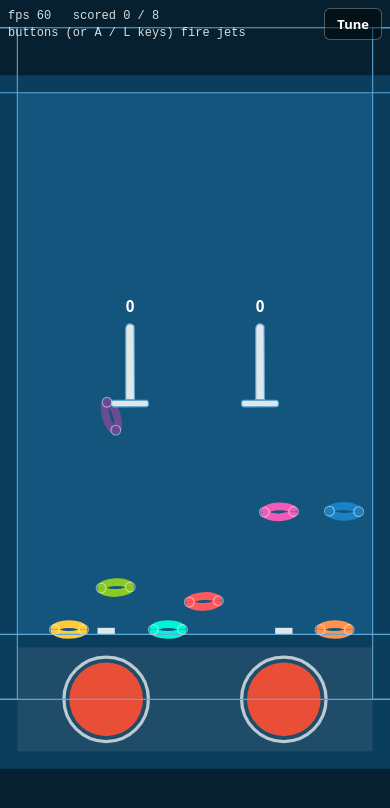
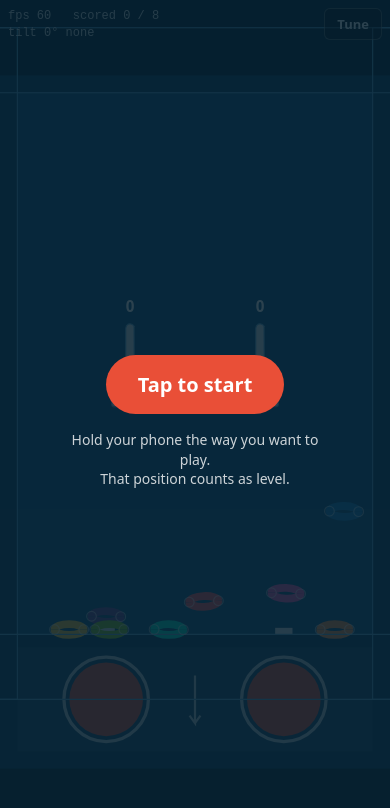
Before and after one commit to naomishah99/waterful_Ring_Toss, a website built with Vite: page index.html in a window 390 px wide. Built offline with nearby package versions, Linux system fonts and the light colour scheme.

Commit message:
Step 5: tilt
- Tilt from the motion sensor's gravity reading, smoothed, measured
  relative to the position at start (works with flipped-sign sensors,
  any holding angle, and screen rotation); keeps last tilt if laid flat
- "Tap to start" screen that asks iPhone motion permission
- Arrow keys tilt on a laptop or if permission is denied
- Re-level button and tiltAmount slider in the tuning panel
- Tilt arrow drawn between the buttons
- Removed contact friction (rings, walls, pegs) so rings slide when tilted

Co-Authored-By: Claude Opus 5.5 <noreply@anthropic.com>

```diff
--- a/src/config.js
+++ b/src/config.js
@@ -66,6 +66,8 @@ export const WATER_DEFAULTS = {
   currentDecay: 0.025, // how quickly stirred-up water calms down
   currentSpread: 0.1, // how much moving water drags its neighbours along
   tumble: 0.02, // how much uneven currents spin a ring
+  // Tilt (Step 5)
+  tiltAmount: 1, // 1 = real tilt; higher exaggerates it, 0 turns it off
 };
 
 // Water jet nozzles on the tank floor, and the pump that drives each one.
--- a/src/debugRender.js
+++ b/src/debugRender.js
@@ -53,7 +53,11 @@ function drawRingBand(ctx, ring, half) {
   ctx.restore();
 }
 
-export function drawDebug(view, engine, { pegs = [], water = null, jets = [], buttons = [] } = {}) {
+export function drawDebug(
+  view,
+  engine,
+  { pegs = [], water = null, jets = [], buttons = [], down = { x: 0, y: 1 } } = {},
+) {
   const { ctx } = view;
   view.clear(COLORS.background); // letterbox bars
   view.applyTransform();
@@ -104,6 +108,25 @@ export function drawDebug(view, engine, { pegs = [], water = null, jets = [], bu
     ctx.stroke();
   }
 
+  // "Down" arrow in the middle of the controls area, showing current tilt
+  {
+    const cx = WORLD.width / 2;
+    const cy = CONTROLS_AREA.y + CONTROLS_AREA.height / 2;
+    const len = 22;
+    ctx.strokeStyle = COLORS.charge;
+    ctx.lineWidth = 2;
+    ctx.beginPath();
+    ctx.moveTo(cx - down.x * len, cy - down.y * len);
+    ctx.lineTo(cx + down.x * len, cy + down.y * len);
+    // arrowhead
+    const hx = cx + down.x * len;
+    const hy = cy + down.y * len;
+    ctx.lineTo(hx - down.x * 7 - down.y * 5, hy - down.y * 7 + down.x * 5);
+    ctx.moveTo(hx, hy);
+    ctx.lineTo(hx - down.x * 7 + down.y * 5, hy - down.y * 7 - down.x * 5);
+    ctx.stroke();
+  }
+
   // Nozzles on the tank floor
   ctx.fillStyle = COLORS.peg;
   for (const jet of jets) ctx.fillRect(jet.x - 8, TANK.y + TANK.height - 6, 16, 6);
--- a/src/main.js
+++ b/src/main.js
@@ -1,4 +1,4 @@
-// Step 4: buttons and water jets.
+// Step 5: tilt.
 import Matter from 'matter-js';
 import { RING } from './config.js';
 import { createView } from './view.js';
@@ -9,6 +9,8 @@ import { spawnRings } from './rings.js';
 import { createWater } from './water.js';
 import { createJets } from './jets.js';
 import { setupControls, buttonLayout } from './controls.js';
+import { createTilt } from './tilt.js';
+import { showStartScreen } from './startScreen.js';
 import { createPegs, updateScoring, totalScored, resetScoring } from './pegs.js';
 import { createTuningPanel } from './tuningPanel.js';
 import { setupDebugInput } from './debugInput.js';
@@ -21,6 +23,7 @@ const { engine } = createWorld();
 const pegs = createPegs(engine.world);
 const water = createWater();
 const jets = createJets();
+const tilt = createTilt();
 let rings = spawnRings(engine.world);
 
 setupControls({ canvas, view, jets });
@@ -33,23 +36,30 @@ const tuning = createTuningPanel({
     water.reset();
     rings = spawnRings(engine.world, rings);
   },
+  'Re-level': () => tilt.relevel(),
 });
+
+showStartScreen(() => tilt.enable());
 
 startLoop({
   update(dt) {
+    tilt.state.amount = tuning.tiltAmount;
+    tilt.update(dt / 1000);
     jets.update(dt / 1000);
     water.step(tuning, jets.jets);
-    water.applyToRings(rings, tuning);
+    water.applyToRings(rings, tuning, tilt.down());
     Matter.Engine.update(engine, dt);
     updateScoring(rings, pegs);
   },
   render(stats) {
-    drawDebug(view, engine, { pegs, water, jets: jets.jets, buttons: buttonLayout });
+    drawDebug(view, engine, { pegs, water, jets: jets.jets, buttons: buttonLayout, down: tilt.down() });
+    const tiltDeg = Math.round((tilt.state.angle * 180) / Math.PI);
+    const tiltHelp = tilt.state.source === 'keys' ? '(arrow keys)' : '';
     status.textContent =
       `fps ${stats.fps}   scored ${totalScored(pegs)} / ${RING.count}\n` +
-      `buttons (or A / L keys) fire jets`;
+      `tilt ${tiltDeg}° ${tilt.state.source} ${tiltHelp}`;
   },
 });
 
 // Exposed for testing from the browser console
-window.game = { engine, pegs, water, jets, get rings() { return rings; } };
+window.game = { engine, pegs, water, jets, tilt, get rings() { return rings; } };
--- a/src/pegs.js
+++ b/src/pegs.js
@@ -3,6 +3,7 @@ import Matter from 'matter-js';
 import { PEGS, RING } from './config.js';
 
 const { Bodies, Composite } = Matter;
+const SLIPPERY = { friction: 0.05, frictionStatic: 0.05 }; // wet plastic
 
 export function createPegs(world) {
   const pegs = PEGS.positions.map(({ x }, index) => {
@@ -10,6 +11,7 @@ export function createPegs(world) {
     const shaft = Bodies.rectangle(x, PEGS.tipY + height / 2, PEGS.width, height, {
       isStatic: true,
       label: 'peg',
+      ...SLIPPERY,
       chamfer: { radius: [PEGS.width / 2, PEGS.width / 2, 0, 0] }, // rounded tip guides rings on
     });
     const stopper = Bodies.rectangle(
@@ -17,7 +19,7 @@ export function createPegs(world) {
       PEGS.baseY + PEGS.stopperHeight / 2,
       PEGS.stopperWidth,
       PEGS.stopperHeight,
-      { isStatic: true, label: 'stopper', chamfer: { radius: 2 } },
+      { isStatic: true, label: 'stopper', chamfer: { radius: 2 }, ...SLIPPERY },
     );
     Composite.add(world, [shaft, stopper]);
     return { index, x, shaft, stopper, rings: new Set() };
--- a/src/rings.js
+++ b/src/rings.js
@@ -7,7 +7,8 @@ const { Bodies, Body, Composite } = Matter;
 
 function createRing(x, y, angle, color) {
   const offset = RING.outerRadius - RING.rimRadius; // centre -> rim centre
-  const rimOptions = { restitution: 0.2, friction: 0.05 };
+  // Underwater plastic: no contact friction (water drag already slows sliding rings)
+  const rimOptions = { restitution: 0.2, friction: 0, frictionStatic: 0 };
   const left = Bodies.circle(x - offset, y, RING.rimRadius, rimOptions);
   const right = Bodies.circle(x + offset, y, RING.rimRadius, rimOptions);
 
@@ -15,7 +16,8 @@ function createRing(x, y, angle, color) {
     parts: [left, right],
     label: 'ring',
     restitution: 0.2,
-    friction: 0.05,
+    friction: 0,
+    frictionStatic: 0,
     frictionAir: 0, // the water module handles all drag
   });
   Body.setAngle(ring, angle);
--- /dev/null
+++ b/src/startScreen.js
@@ -0,0 +1,21 @@
+// "Tap to start" screen. The tap is needed because iPhones only let a page ask
+// for motion-sensor permission in response to a tap.
+export function showStartScreen(onStart) {
+  const overlay = document.createElement('div');
+  overlay.className = 'start-screen';
+  overlay.innerHTML = `
+    <button class="start-button" type="button">Tap to start</button>
+    <p>Hold your phone the way you want to play.<br />That position counts as level.</p>
+  `;
+  document.body.append(overlay);
+
+  overlay.querySelector('button').addEventListener(
+    'click',
+    async () => {
+      overlay.querySelector('p').textContent = 'Starting…';
+      await onStart();
+      overlay.remove();
+    },
+    { once: true },
+  );
+}
--- a/src/style.css
+++ b/src/style.css
@@ -97,3 +97,35 @@ body {
   border: 0;
   border-radius: 6px;
 }
+
+/* Start screen */
+.start-screen {
+  position: fixed;
+  inset: 0;
+  z-index: 3;
+  display: flex;
+  flex-direction: column;
+  align-items: center;
+  justify-content: center;
+  gap: 16px;
+  padding: 16px;
+  text-align: center;
+  background: rgba(6, 32, 47, 0.85);
+}
+
+.start-button {
+  padding: 16px 32px;
+  font: 700 20px system-ui, sans-serif;
+  color: #fff;
+  background: #e94f37;
+  border: 0;
+  border-radius: 999px;
+}
+
+.start-screen p {
+  margin: 0;
+  max-width: 280px;
+  font-size: 14px;
+  line-height: 1.4;
+  opacity: 0.8;
+}
--- /dev/null
+++ b/src/tilt.js
@@ -0,0 +1,139 @@
+// Tilt: which way is "down" for the rings.
+//
+// On a phone we read the motion sensor's gravity reading (accelerationIncludingGravity),
+// smooth it, and measure how far it has rotated, in the plane of the screen,
+// from the "level" captured when the game starts. Measuring relative to that
+// starting position means:
+//   - whatever angle you hold the phone at to play counts as level
+//   - it works even though some phones report the reading with flipped signs
+//
+// On a laptop (no sensor), hold the left / right arrow keys to tilt.
+
+const SMOOTHING = 0.15; // 0..1 per reading: lower = smoother but laggier
+const MIN_READING = 1.5; // m/s². Below this, the phone is too flat to tell direction
+const CALIBRATION_SAMPLES = 15; // readings averaged to find "level"
+const KEY_TILT = (35 * Math.PI) / 180; // how far the arrow keys tilt
+const KEY_EASE = 4; // how quickly key tilt eases in/out (per second)
+const SENSOR_TIMEOUT_MS = 1500; // no readings by then -> assume no sensor
+
+// Angle (radians) of gravity in screen space, measured from straight down,
+// positive when it points toward the right of the screen.
+function gravityAngle(x, y) {
+  return Math.atan2(x, y);
+}
+
+function wrapAngle(a) {
+  return Math.atan2(Math.sin(a), Math.cos(a));
+}
+
+export function createTilt() {
+  const state = {
+    source: 'none', // 'sensor' | 'keys' | 'none'
+    angle: 0, // current tilt in radians (+ = right side down)
+    amount: 1, // multiplier from the tuning panel
+  };
+  let smooth = null; // smoothed gravity vector, screen coords (y down)
+  let reference = null; // gravity angle counted as level
+  let calibration = [];
+  let keyTarget = 0;
+  const keysDown = new Set();
+
+  function screenRotation() {
+    const deg = screen.orientation?.angle ?? window.orientation ?? 0;
+    return (deg * Math.PI) / 180;
+  }
+
+  function onMotion(e) {
+    const a = e.accelerationIncludingGravity;
+    if (!a || a.x == null || a.y == null) return;
+    state.source = 'sensor';
+
+    // The sensor reports the push *against* gravity in device axes (y = up the
+    // screen). Flip it to get gravity, rotate for screen orientation, then
+    // convert to screen coords where y points down.
+    const gx = -a.x;
+    const gy = -a.y;
+    const r = screenRotation();
+    const sx = gx * Math.cos(r) - gy * Math.sin(r);
+    const syUp = gx * Math.sin(r) + gy * Math.cos(r);
+    const v = { x: sx, y: -syUp };
+
+    smooth = smooth
+      ? { x: smooth.x + (v.x - smooth.x) * SMOOTHING, y: smooth.y + (v.y - smooth.y) * SMOOTHING }
+      : v;
+    if (Math.hypot(smooth.x, smooth.y) < MIN_READING) return; // too flat: keep last tilt
+
+    if (reference === null) {
+      calibration.push({ ...smooth });
+      if (calibration.length < CALIBRATION_SAMPLES) return;
+      const sum = calibration.reduce((s, c) => ({ x: s.x + c.x, y: s.y + c.y }), { x: 0, y: 0 });
+      reference = gravityAngle(sum.x, sum.y);
+      calibration = [];
+    }
+    state.angle = wrapAngle(gravityAngle(smooth.x, smooth.y) - reference);
+  }
+
+  function onKey(e, down) {
+    if (e.key !== 'ArrowLeft' && e.key !== 'ArrowRight') return;
+    if (down) keysDown.add(e.key);
+    else keysDown.delete(e.key);
+    keyTarget = (keysDown.has('ArrowRight') ? KEY_TILT : 0) - (keysDown.has('ArrowLeft') ? KEY_TILT : 0);
+    if (state.source !== 'sensor') state.source = 'keys';
+  }
+  window.addEventListener('keydown', (e) => onKey(e, true));
+  window.addEventListener('keyup', (e) => onKey(e, false));
+
+  return {
+    state,
+
+    // Must be called from a tap (iPhone only allows the permission prompt then).
+    // Resolves to 'sensor', 'keys' (no sensor / denied) once known.
+    async enable() {
+      const DME = window.DeviceMotionEvent;
+      if (!DME) {
+        state.source = 'keys';
+        return state.source;
+      }
+      if (typeof DME.requestPermission === 'function') {
+        try {
+          const result = await DME.requestPermission();
+          if (result !== 'granted') {
+            state.source = 'keys';
+            return state.source;
+          }
+        } catch {
+          state.source = 'keys';
+          return state.source;
+        }
+      }
+      window.addEventListener('devicemotion', onMotion);
+      // Laptops often have the API but never send readings
+      await new Promise((resolve) => setTimeout(resolve, SENSOR_TIMEOUT_MS));
+      if (state.source !== 'sensor') state.source = 'keys';
+      return state.source;
+    },
+
+    // Treat the current phone position as level
+    relevel() {
+      reference = null;
+      calibration = [];
+      state.angle = 0;
+    },
+
+    // dt in seconds. Eases keyboard tilt.
+    update(dt) {
+      if (state.source === 'sensor') return;
+      const step = Math.min(1, dt * KEY_EASE);
+      state.angle += (keyTarget - state.angle) * step;
+    },
+
+    // Unit vector for "down" in the game, after the tuning multiplier
+    down() {
+      const a = state.angle * state.amount;
+      return { x: Math.sin(a), y: Math.cos(a) };
+    },
+
+    // Exposed for the shake detector (Step 6) and testing
+    _onMotion: onMotion,
+  };
+}
--- a/src/tuningPanel.js
+++ b/src/tuningPanel.js
@@ -18,6 +18,7 @@ const SLIDERS = [
   { key: 'currentDecay', min: 0, max: 0.15, step: 0.005 },
   { key: 'currentSpread', min: 0, max: 0.6, step: 0.02 },
   { key: 'tumble', min: 0, max: 0.1, step: 0.002 },
+  { key: 'tiltAmount', min: 0, max: 2, step: 0.05 },
 ];
 
 function load() {
--- a/src/world.js
+++ b/src/world.js
@@ -11,7 +11,8 @@ export function createWorld() {
 
   const t = TANK.wallThickness;
   const { x, y, width: w, height: h } = TANK;
-  const wallOptions = { isStatic: true, label: 'wall' };
+  // Slippery like wet plastic (Matter uses the stickier of two touching bodies)
+  const wallOptions = { isStatic: true, label: 'wall', friction: 0.05, frictionStatic: 0.05 };
 
   // Each wall sits just outside the tank's inner edge.
   const walls = [
```
